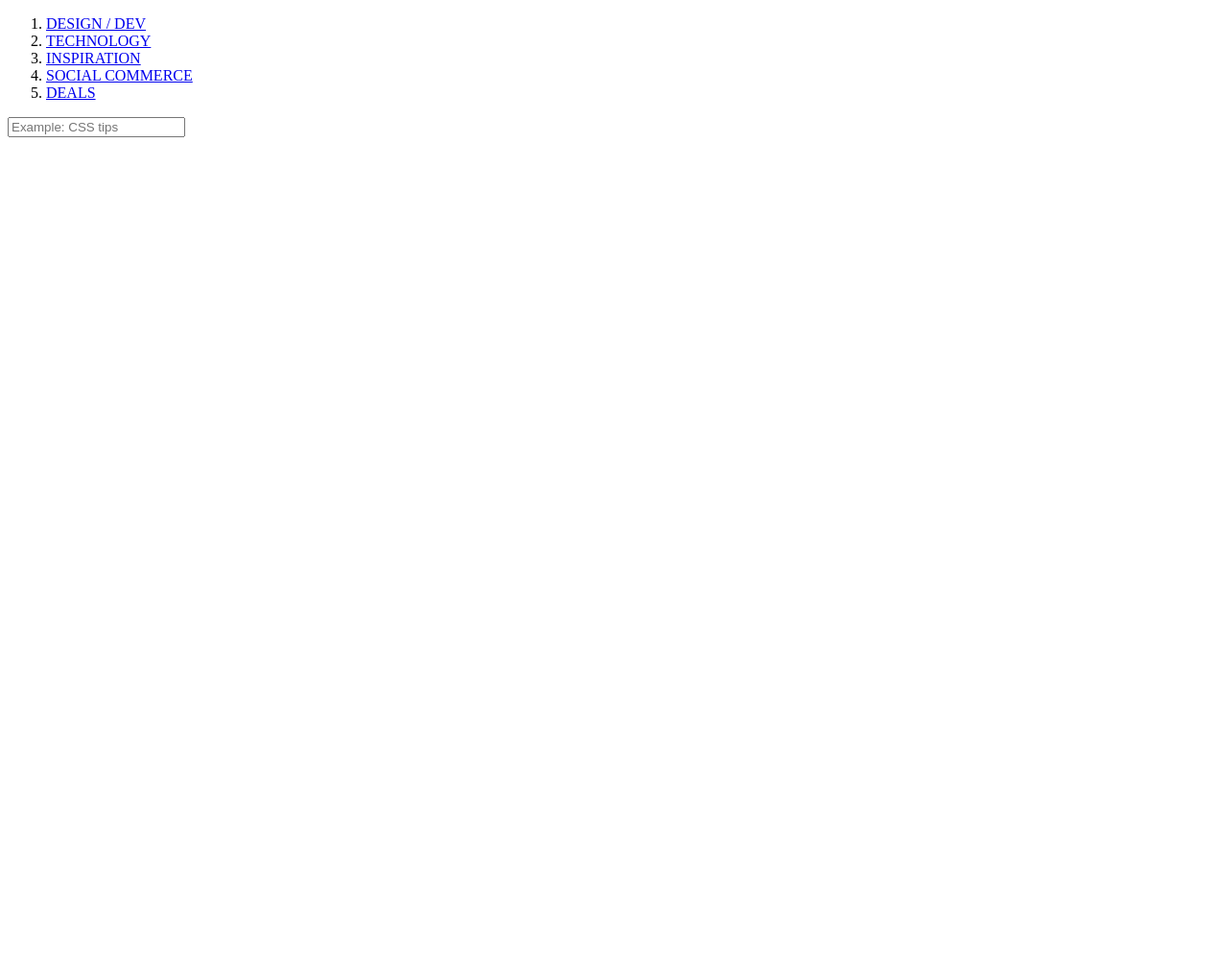
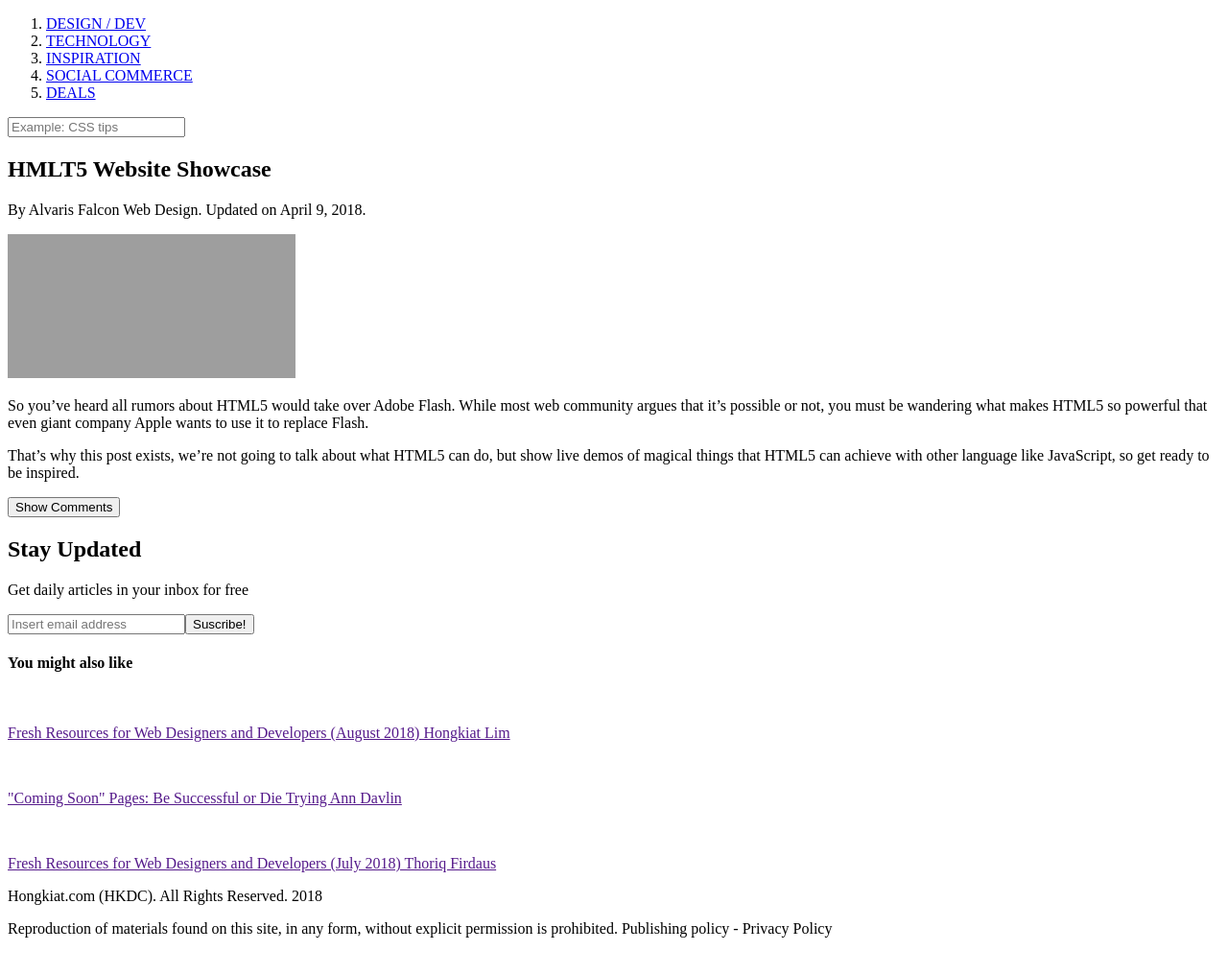
Before and after one commit to GuillermoMorales/Hong, a plain HTML site: page index.html in a window 1280 px wide. Shown: the whole page at 96% size. Before the commit the page ends 800 px from the top, so only its background shows below. Drawn offline with Linux system fonts and the light colour scheme; grey boxes are pictures that could not be loaded.

Commit message:
Terminado

```diff
--- a/index.html
+++ b/index.html
@@ -30,5 +30,81 @@
         </div>
     </header>
 
+    <div class="container"><!--Div que contiene al aside y al article-->
+
+        <article class="central"><!--Article que contiene la informacion principal o central-->
+
+            <header><!--Encabezado que contiene el titulo y la parte del editor-->
+                <h1>HMLT5 Website Showcase</h1>
+                <div><!--Contiene las partes del editor-->
+                    <p class="editor">By Alvaris Falcon Web Design. Updated on April 9, 2018.</p>
+                </div>
+            </header>
+
+            <section class="contenido"><!--Seccion del contenido principal del sitio web-->
+
+                <div class="anuncio"><!--Contiene el anuncio-->
+                    <iframe src="https://www.w3schools.com" frameborder="0"></iframe>
+                </div>
+
+                <div class="info"><!--Contenedor del texto-->
+                    <p>So you’ve heard all rumors about HTML5 would take over Adobe Flash. While most web community argues that it’s possible or not, you must be wandering what makes HTML5 so powerful that even giant company Apple wants to use it to replace Flash.</p>
+                    <p>That’s why this post exists, we’re not going to talk about what HTML5 can do, but show live demos of magical things that HTML5 can achieve with other language like JavaScript, so get ready to be inspired.</p>
+                </div>
+
+                <div class="Comentarios"><!--Contiene el boton para mostrar los comentarios-->
+                    <input class="mcoment" type="submit"  value="Show Comments">
+                </div>
+
+            </section>
+
+        </article>
+
+        <aside><!--Contenido relacionado-->
+
+            <div class="Acutalizate"><!--Bloque de suscripcion-->
+                <h2>Stay Updated</h2>
+                <p>Get daily articles in your inbox for free</p>
+                <input class="Email" type="email" placeholder="Insert email address"><input class="suscribete" type="submit" value="Suscribe!">
+            </div>
+
+            <div class="links"><!--Bloque que contiene los demas contenidos relacionados-->
+
+                <h4>You might also like</h4>
+
+                <div class="otro">
+                    <a href=""><img src="" alt=""><p>Fresh Resources for Web Designers and Developers (August 2018)
+                    Hongkiat Lim</p></a>
+                </div>
+
+                <div class="otro">
+                    <a href=""><img src="" alt=""><p>"Coming Soon" Pages: Be Successful or Die Trying                      Ann Davlin</p></a>
+                </div>
+
+                <div class="otro">
+                    <a href=""><img src="" alt=""><p>Fresh Resources for Web Designers and Developers (July 2018)
+                    Thoriq Firdaus</p></a>
+                </div>
+
+            </div>
+
+        </aside>
+
+    </div><!--Fin del container-->
+
+    <footer><!--Pie de pagina-->
+
+        <div class="footer-texto"><!--Contiene el texto del pie de pagina-->
+            <p>Hongkiat.com (HKDC). All Rights Reserved. 2018</p>
+            <p>Reproduction of materials found on this site, in any form, without explicit permission is prohibited. Publishing policy ‐ Privacy Policy</p>
+        </div>
+
+        <div class="Logos"><!--Contiene los logos del pie de pagina-->
+            <img src="" alt=""><img src="" alt=""><img src="" alt="">
+        </div>
+
+    </footer><!--Fin del pie de pagina-->
+
+
 </body>
 </html>
```
